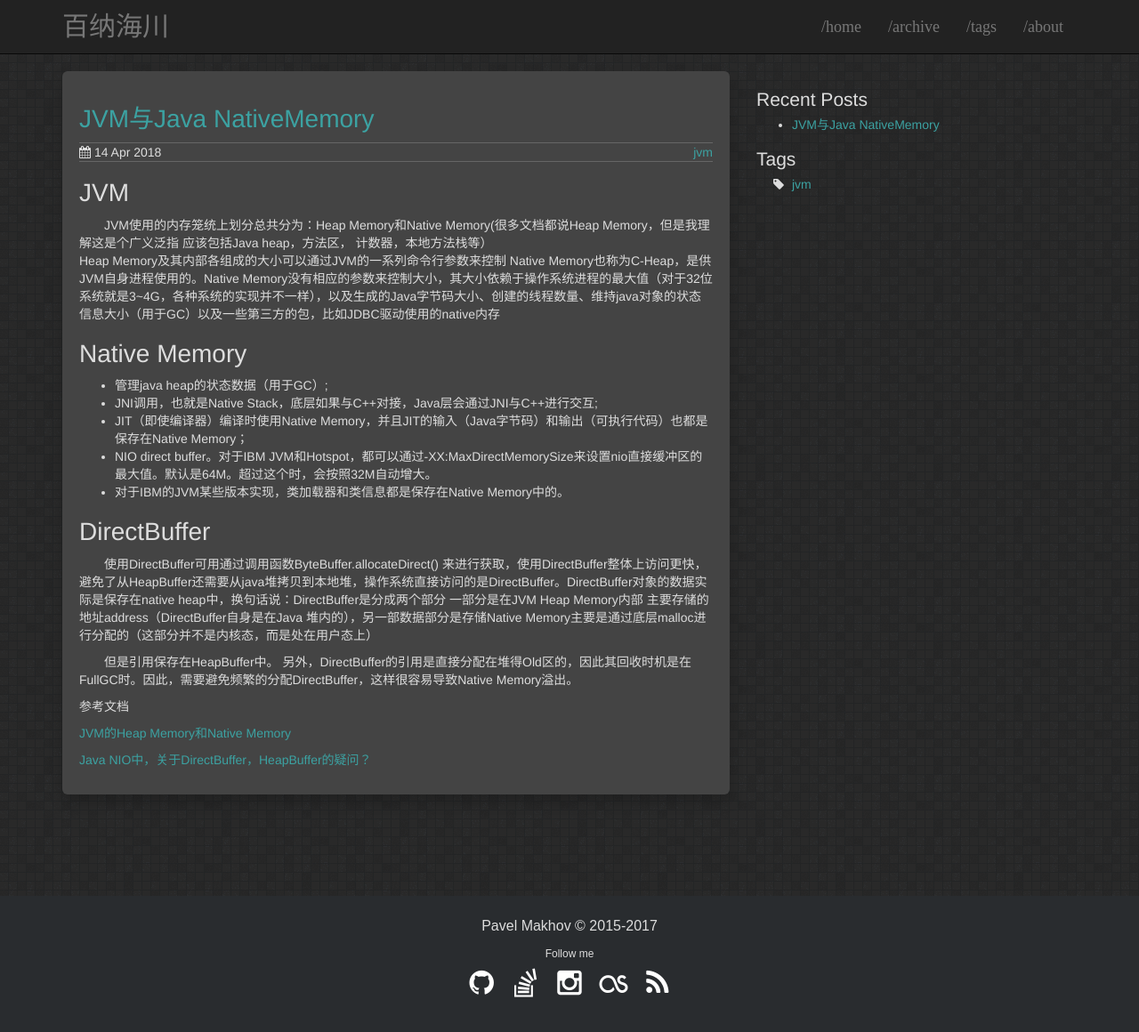
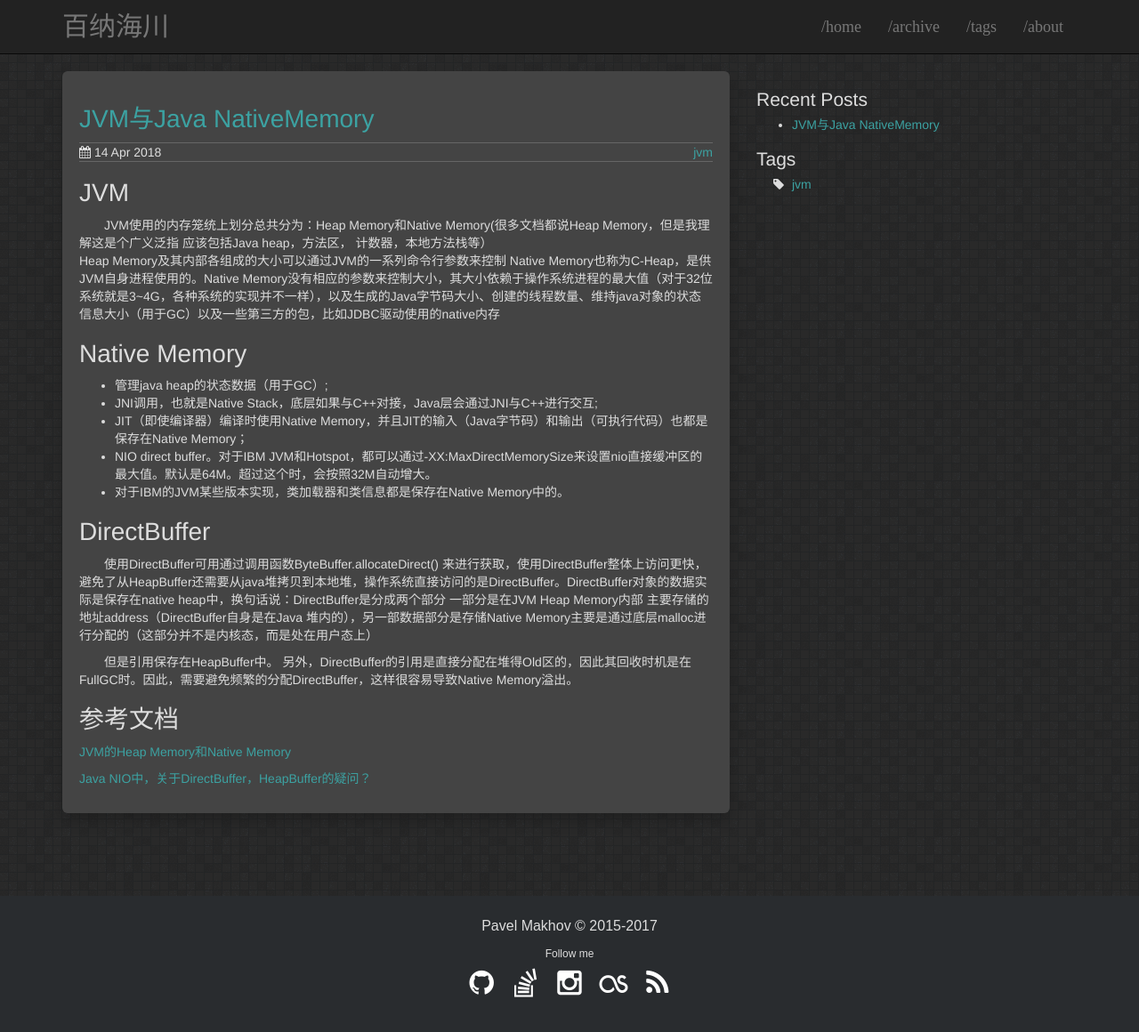
Before and after one commit to igithu/summary, a Jekyll site: the page built from _posts/2018-04-14-jvm-nativememory.md, in a window 1280 px wide and 1184 px high. Shown: the top 1160 px of the window at 89% size. Built offline with Jekyll 4.4.1, drawn with Linux system fonts in a browser that asks for light colours.

```diff
--- a/_posts/2018-04-14-jvm-nativememory.md
+++ b/_posts/2018-04-14-jvm-nativememory.md
@@ -29,7 +29,10 @@ Heap Memory及其内部各组成的大小可以通过JVM的一系列命令行参
 
 
 
-参考文档
+
+
+
+# 参考文档
 
 [JVM的Heap Memory和Native Memory](http://mahaijin.github.io/2015/04/27/JVM%E7%9A%84Heap%20Memory%E5%92%8CNative%20Memory/)
 
```
